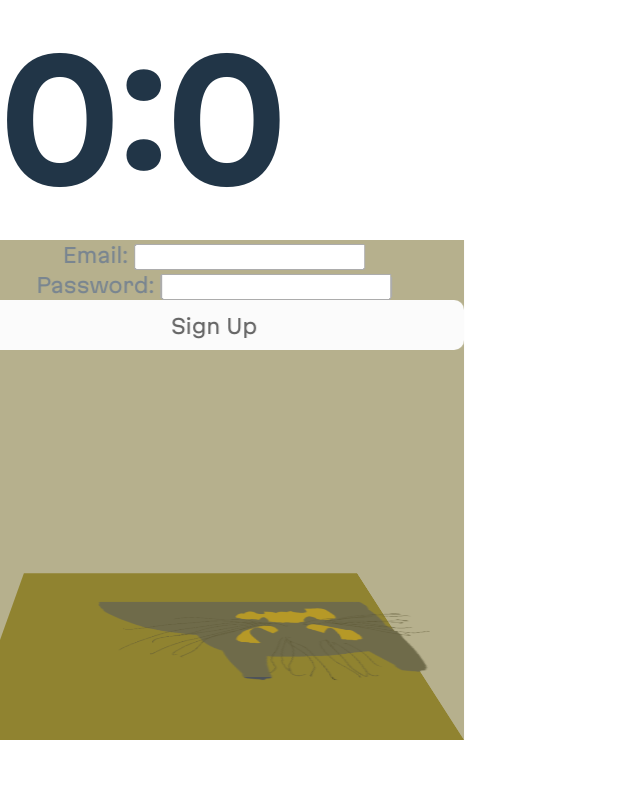
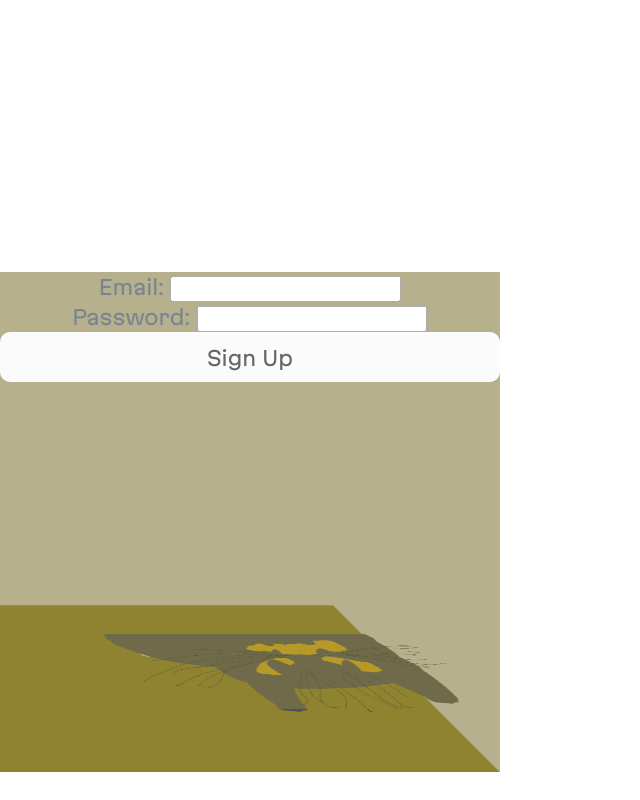
Before and after one commit to Fedinyak/auth-form-game, a React (Vite) app: page / in a window 1280 px wide. Shown: the top 800 px of the page, without its empty margins (0-640 px from the left). Built offline with nearby package versions, Linux system fonts and the light colour scheme.

Commit message:
Removed the sketch code

```diff
--- a/src/App.css
+++ b/src/App.css
@@ -57,8 +57,15 @@ body {
   color: #888;
 }
 
+.score-container {
+  position: relative;
+  margin-top: 1em;
+  margin-bottom: 17em;
+}
+
 .score-numbers {
-  font-size: 10em;
+  position: absolute;
+  font-size: 15em;
   font-weight: 700;
   /* margin-top: 0; */
   margin: 0 auto;
@@ -82,13 +89,6 @@ body {
   flex-direction: column;
 }
 
-.form-section {
-  perspective: 1000px;
-  perspective-origin: center;
-  transform: translate3d(0, 0, 0);
-  transition: transform 0.7s ease 0s, perspective 0.7s ease 0s;
-}
-
 .cube-perspective {
   perspective: 1000px;
   perspective-origin: center;
@@ -96,15 +96,6 @@ body {
   transition: transform 0.7s ease 0s, perspective 0.7s ease 0s;
 }
 
-.form-container {
-  position: relative;
-  /* padding-bottom: 1000px; */
-  transform-style: preserve-3d;
-  /* margin-bottom: 1000px; */
-  /* perspective-origin: top; */
-  transition: transform 0.7s ease 0s;
-  transform: rotateX(0deg);
-}
 .cube-preserve-3d {
   position: relative;
   /* padding-bottom: 1000px; */
@@ -115,17 +106,10 @@ body {
   transform: rotateX(0deg);
 }
 
-.flip .form-container {
-  transform: rotateX(90deg);
-}
 .flip .cube-preserve-3d {
   transform: rotateX(90deg);
 }
 
-.flip .form-section {
-  perspective: 1500px;
-  transform: translate3d(0, 400px, 0);
-}
 .flip .cube-perspective {
   perspective: 1500px;
   transform: translate3d(0, 400px, 0);
@@ -139,18 +123,13 @@ body {
   /* transform: rotateX(90deg) translateZ(200px); */
   transform: rotateX(90deg) rotateY(0deg) translateZ(200px);
   opacity: 0;
-  /* opacity: 1; */
 }
 
 .flip .cap {
-  /* transform: rotateX(40deg) translateZ(200px); */
-  /* animation: open-cap 2s infinite linear; */
   animation: open-cap 1.8s ease-out forwards;
 }
 
 .backflip .cap {
-  /* transform: rotateX(40deg) translateZ(200px); */
-  /* animation: open-cap 2s infinite linear; */
   animation: close-cap 0.1s ease forwards;
 }
 
@@ -158,12 +137,10 @@ body {
   from {
     transform: rotateX(90deg) rotateY(0deg) translateZ(200px);
     opacity: 0;
-    /* opacity: 1; */
   }
   24% {
     opacity: 0;
     transform: rotateX(0deg) rotateY(0deg) translateZ(200px);
-    /* opacity: 1; */
   }
   25% {
     opacity: 1;
@@ -173,10 +150,6 @@ body {
     opacity: 1;
     transform: rotateX(50deg) rotateY(0deg) translateZ(200px);
   }
-  /* 100% {
-    opacity: 1;
-    transform: rotateX(0deg) rotateY(0deg) translateZ(200px);
-  } */
 }
 
 @keyframes close-cap {
@@ -186,12 +159,10 @@ body {
   }
   50% {
     transform: rotateX(0deg) rotateY(0deg) translateZ(200px);
-    /* opacity: 0; */
     opacity: 1;
   }
   51% {
     transform: rotateX(90deg) rotateY(0deg) translateZ(200px);
-    /* opacity: 0; */
     opacity: 0;
   }
 }
@@ -200,15 +171,10 @@ body {
   position: absolute;
   width: 300px;
   height: 300px;
-  /* background-color: black; */
   background-image: url("./assets/cat.png");
   background-size: contain;
   background-repeat: no-repeat;
   background-position: center;
-
-  /* height: 200px; */
-  /* width: 100%; */
-  /* opacity: 0; */
   opacity: 1;
   transform: rotateX(-90deg) translateX(100px) translateY(-120px)
     translateZ(200px);
@@ -219,11 +185,7 @@ body {
 }
 
 .flip .cat {
-  /* animation: attack-cat 2s infinite linear; */
   animation: attack-cat 3s ease forwards;
-  /* animation-fill-mode: forwards; */
-  /* transform: rotateX(-90deg) translateX(100px) translateY(-120px)
-    translateZ(200px); */
 }
 
 @keyframes attack-cat {
@@ -254,18 +216,10 @@ body {
     transform: rotateX(-90deg) translateX(100px) translateY(-290px)
       translateZ(200px);
   }
-  /* 100% {
-    opacity: 1;
-    transform: rotateX(-90deg) translateX(100px) translateY(-90px)
-      translateZ(200px);
-  } */
 }
 
 .backflip .cat {
-  /* animation: attack-cat 2s infinite linear; */
   animation: hidden-cat 0.1s ease forwards;
-  /* transform: rotateX(-90deg) translateX(100px) translateY(-120px)
-    translateZ(200px); */
 }
 
 @keyframes hidden-cat {
@@ -290,7 +244,6 @@ body {
   position: absolute;
   width: 90px;
   height: 180px;
-  /* background-color: rgb(152, 39, 39); */
   background-image: url("./assets/paw.png");
   background-size: contain;
   background-repeat: no-repeat;
@@ -304,23 +257,15 @@ body {
 
 .flip .paw {
   display: block;
-  /* animation: attack-paws 2s infinite linear; */
   animation: attack-paw 2s ease-in forwards;
 }
 
 .backflip .paw {
   display: block;
-  /* animation: attack-paws 2s infinite linear; */
   animation: hidden-paw 0.1s ease-in forwards;
 }
 
 @keyframes attack-paw {
-  /* from {
-    display: none;
-    transform: rotateX(-90deg) translateX(40px) translateY(-265px)
-      translateZ(366px);
-    opacity: 0;
-  } */
   59% {
     display: none;
     transform: rotateX(-100deg) translateX(124px) translateY(-265px)
@@ -335,29 +280,12 @@ body {
     transform: rotateX(-100deg) translateX(124px) translateY(-265px)
       translateZ(366px) scaleX(1) scaleY(0.1);
   }
-  /* 90% {
-    opacity: 1;
-    transform: rotateX(-90deg) translateX(40px) translateY(-190px)
-      translateZ(366px) scaleY(0.1);
-  } */
-  /* 90% {
-    height: 190px;
-    opacity: 1;
-    transform: rotateX(-100deg) translateX(124px) translateY(-128px)
-      translateZ(366px) scaleY(1.4);
-  } */
   100% {
     height: 190px;
     opacity: 1;
     transform: rotateX(-100deg) translateX(124px) translateY(-128px)
       translateZ(366px) scaleX(1.4) scaleY(1.4);
   }
-  /* 100% {
-    opacity: 1;
-    transform: rotateX(-90deg) translateX(40px) translateY(-190px)
-      translateZ(366px) scaleY(1);
-  } */
-  /* rotateX(-90deg) translateZ(200px); */
 }
 
 @keyframes hidden-paw {
@@ -367,12 +295,6 @@ body {
     transform: rotateX(-100deg) translateX(124px) translateY(-128px)
       translateZ(366px) scaleX(1.4) scaleY(1.4);
   }
-  /* 49% {
-    height: 190px;
-    opacity: 1;
-    transform: rotateX(-100deg) translateX(124px) translateY(-128px)
-      translateZ(366px) scaleX(1.4) scaleY(1.4);
-  } */
   30% {
     height: 180px;
     display: block;
@@ -386,129 +308,34 @@ body {
       translateZ(366px) scaleX(1) scaleY(0);
     opacity: 0;
   }
-  /* 100% {
-    display: none;
-    transform: rotateX(-100deg) translateX(124px) translateY(-265px)
-      translateZ(366px) scaleX(1) scaleY(0);
-    opacity: 0;
-  } */
 }
 
-.form-login-container {
-  position: absolute;
-
-  width: 400px;
-  height: 400px;
-  background-color: rgb(150, 224, 165);
-  transition: transform 1s ease 0s;
-  /* transform: perspective(75em) rotateX(0deg); */
-  transform: rotateX(0deg) translateZ(200px);
-  opacity: 0.6;
-
-  /* backface-visibility: hidden; */
-}
 .cube-front-side {
   position: absolute;
 
   background-color: oklch(58.108% 0.07922 100.633);
-  /* background-attachment: fixed;
-  background-attachment: fixed;
-  background-image: linear-gradient(
-    180deg,
-    black 20%,
-    #3c5e6d 35%,
-    #f4310e,
-    #f58308 80%,
-    black
-  ); */
-  /* mix-blend-mode: color-dodge; */
   width: 400px;
   height: 400px;
   transition: transform 1s ease 0s;
-  /* transform: perspective(75em) rotateX(0deg); */
   transform: rotateX(0deg) translateZ(200px);
   opacity: 0.6;
   /* opacity: 1; */
 
   /* backface-visibility: hidden; */
 }
-/* .golo {
-  height: 100px;
-  width: 100px;
-  background-attachment: fixed;
-  background-image: linear-gradient(
-    180deg,
-    black 20%,
-    #3c5e6d 35%,
-    #f4310e,
-    #f58308 80%,
-    black
-  );
-} */
 
-/* .shader {
-  position: relative;
-  overflow: hidden;
-  backface-visibility: hidden;  */
-/* to force GPU performance */
-/* } */
-
-/* .shader__layer {
-  background: black;
-  position: absolute;
-  left: 0;
-  top: 0;
-  width: 100%;
-  height: 100%;
-  background-size: 100%;
-  background-position: center;
-} */
-
-/* .specular {
-  mix-blend-mode: color-dodge;
-  background-attachment: fixed;
-  background-image: linear-gradient(
-    180deg,
-    black 20%,
-    #3c5e6d 35%,
-    #f4310e,
-    #f58308 80%,
-    black
-  );
-} */
-
-.form-logout-container {
-  position: absolute;
-  width: 400px;
-  height: 400px;
-  /* top: 200px; */
-  background-color: oklch(64.68% 0.12845 99.826);
-  transition: transform 0.5s ease 0s;
-  /* transform: perspective(75em) rotateX(-90deg); */
-  transform: rotateX(-90deg) translateZ(200px);
-  /* opacity: 0.6; */
-  opacity: 1;
-}
 .cube-bottom-side {
   position: absolute;
   width: 400px;
   height: 400px;
-  /* top: 200px; */
   background-color: oklch(64.68% 0.12845 99.826);
   transition: transform 0.5s ease 0s;
-  /* transform: perspective(75em) rotateX(-90deg); */
   transform: rotateX(-90deg) translateZ(200px);
   /* opacity: 0.6; */
   opacity: 1;
 }
 
-.form-button-logout {
+.button-logout {
   display: block;
-  /* margin-top: 200px; */
   margin: 240px auto;
 }
-.button-logout {
-  display: block;
-  /* margin-top: 200px; */
-  margin: 240px auto;
-}
--- a/src/App.jsx
+++ b/src/App.jsx
@@ -3,10 +3,10 @@ import React, { useState } from "react";
 // import reactLogo from "./assets/react.svg";
 // import viteLogo from "/vite.svg";
 import "./App.css";
-import Form from "./components/Form";
+// import Form from "./components/FormOld";
 import Cube from "./components/Cube";
 // import Cat from "./components/Cat";
-import FormComponent from "./components/FormComponent";
+import Form from "./components/Form";
 import Score from "./components/Score";
 
 function App() {
@@ -34,12 +34,8 @@ function App() {
   };
 
   const catPushButton = () => {
-    // setScore({ player: score.player + 1, cat: score.cat });
     setIsLogin(false);
     setIsCatPushButton(true);
-    // if (!isCatAngry) {
-    //   setScore({ player: score.player, cat: score.cat + 1 });
-    // }
     console.log(score, "score");
   };
 
@@ -61,7 +57,7 @@ function App() {
         setIsCatPushButton={setIsCatPushButton}
         catGetScore={catGetScore}
       >
-        <FormComponent loginHandle={loginHandle} />
+        <Form loginHandle={loginHandle} />
 
         {/* <Cat setIsLogin={setIsLogin} setIsCatPushButton={setIsCatPushButton} /> */}
       </Cube>
@@ -87,7 +83,7 @@ function App() {
         Click on the Vite and React logos to learn more
       </p> */}
 
-      <Form />
+      {/* <Form /> */}
     </>
   );
 }
--- a/src/components/Cat.jsx
+++ b/src/components/Cat.jsx
@@ -8,29 +8,12 @@ const Cat = ({ isLogin, catPushButton, catGetScore, isCatAngry }) => {
   useEffect(() => {
     if (divRef.current) {
       const resizeObserver = new ResizeObserver(entries => {
-        // console.log(entries, "entries");
         for (let entry of entries) {
-          // Log the new dimensions
-          // console.log(
-          //   "Div dimensions changed:",
-          //   entry.contentRect.width,
-          //   entry.contentRect.height,
-          //   entry
-          // );
-          // Perform other actions based on the new dimensions
           if (entry.contentRect.height === pawHeight && isLogin) {
             catPushButton();
             if (!isCatAngry) {
               catGetScore();
             }
-            // setIsLogin(false);
-            // setIsCatPushButton(true);
-            // setScore({ player: score.player, cat: score.cat + 1 });
-            console.log(
-              "yeeeeeeee",
-              entry.contentRect.height > pawHeight,
-              entry.contentRect.height
-            );
           }
         }
       });
--- a/src/components/Form.jsx
+++ b/src/components/Form.jsx
@@ -1,100 +1,23 @@
-import { useState, useRef, useEffect } from "react";
-import Cube from "./Cube";
+// import { useState, useRef, useEffect } from "react";
 
-const Form = () => {
-  const [login, setLogin] = useState(false);
-  const [logout, setLogout] = useState(false);
-  const [angryCat, setAngryCat] = useState(false);
-
-  const loginHandle = () => {
-    setLogin(!login);
-    setLogout(false);
-    setAngryCat(false);
-  };
-
-  const logoutHandle = () => {
-    setAngryCat(true);
-  };
-
-  const divRef = useRef(null);
-  const buttonRef = useRef(null);
-  // const [touched, setTouched] = useState(false);
-
-  useEffect(() => {
-    if (divRef.current) {
-      const resizeObserver = new ResizeObserver(entries => {
-        // console.log(entries, "entries");
-        for (let entry of entries) {
-          // Log the new dimensions
-          // console.log(
-          //   "Div dimensions changed:",
-          //   entry.contentRect.width,
-          //   entry.contentRect.height,
-          //   entry
-          // );
-          // Perform other actions based on the new dimensions
-          if (entry.contentRect.height > 189) {
-            setLogin(false);
-            setLogout(true);
-            console.log(
-              "yeeeeeeee",
-              entry.contentRect.height > 189,
-              entry.contentRect.height
-            );
-          }
-        }
-      });
-
-      resizeObserver.observe(divRef.current);
-      // Cleanup function to disconnect the observer when the component unmounts
-      return () => {
-        resizeObserver.disconnect();
-      };
-    }
-  }, []);
-
+const Form = ({ loginHandle }) => {
   const handleSubmit = e => {
     e.preventDefault();
     // console.log('Form submitted:', formData);
   };
 
   return (
-    <div
-      className={`container ${login ? "flip" : ""} ${
-        logout ? "backflip" : ""
-      } ${angryCat ? "angry" : ""}`}
-    >
-      <div className="form-section">
-        <div className="form-container">
-          <div className="form-login-container">
     <form className="form" onSubmit={handleSubmit}>
       <label>
-                Email: <input type="email" autocomplete="username" />
+        Email: <input type="email" autoComplete="username" />
       </label>
       <label>
-                Password:{" "}
-                <input type="password" autocomplete="current-password" />
+        Password: <input type="password" autoComplete="current-password" />
       </label>
-              <button className="form-button-login" onClick={loginHandle}>
+      <button className="button-login" onClick={loginHandle}>
         Sign Up
       </button>
     </form>
-          </div>
-          <div className="form-logout-container">
-            <button
-              className="form-button-logout"
-              onClick={logoutHandle}
-              ref={buttonRef}
-            >
-              Logout
-            </button>
-          </div>
-          <div className="cap"></div>
-          <div className="cat"></div>
-          <div className="paw" ref={divRef}></div>
-        </div>
-      </div>
-    </div>
   );
 };
 
--- a/src/components/FormComponent.jsx
+++ /dev/null
@@ -1,25 +0,0 @@
-// import { useState, useRef, useEffect } from "react";
-import Cube from "./Cube";
-
-const FormComponent = ({ loginHandle }) => {
-  const handleSubmit = e => {
-    e.preventDefault();
-    // console.log('Form submitted:', formData);
-  };
-
-  return (
-    <form className="form" onSubmit={handleSubmit}>
-      <label>
-        Email: <input type="email" autocomplete="username" />
-      </label>
-      <label>
-        Password: <input type="password" autocomplete="current-password" />
-      </label>
-      <button className="button-login" onClick={loginHandle}>
-        Sign Up
-      </button>
-    </form>
-  );
-};
-
-export default FormComponent;
--- a/src/components/Score.jsx
+++ b/src/components/Score.jsx
@@ -1,9 +1,17 @@
 const Score = ({ score }) => {
+  console.log((score.player === 0) & (score.cat === 0), "dfsdfsf");
   return (
     <div className="score-container">
-      <p className="score-numbers">
+      {score.player === 0 && score.cat === 0 ? (
+        ""
+      ) : (
+        <p className="score-numbers">
+          {score.player}:{score.cat}
+        </p>
+      )}
+      {/* <p className="score-numbers">
         {score.player}:{score.cat}
-      </p>
+      </p> */}
     </div>
   );
 };
```
Lines whose indentation alone changed are shown as unchanged.
